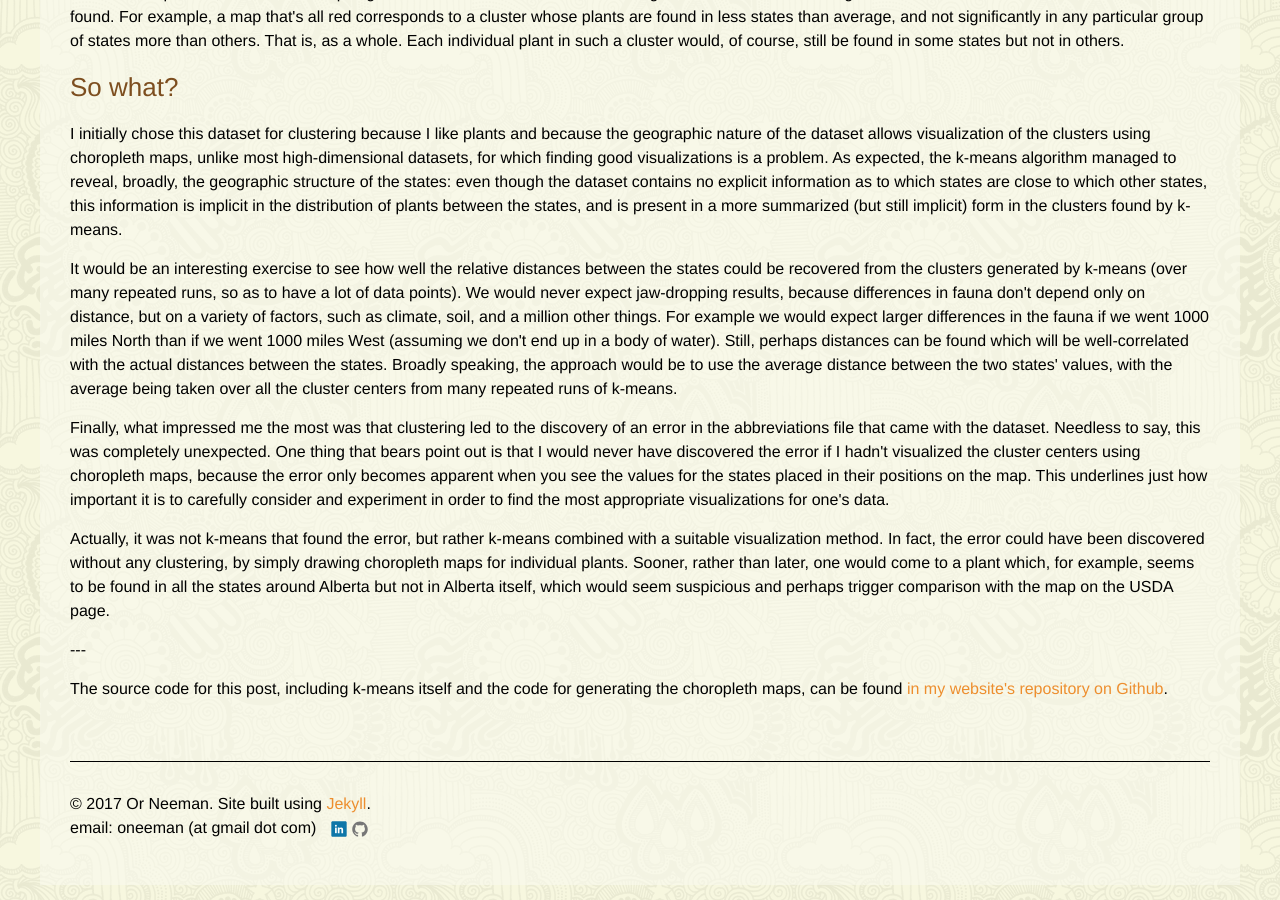
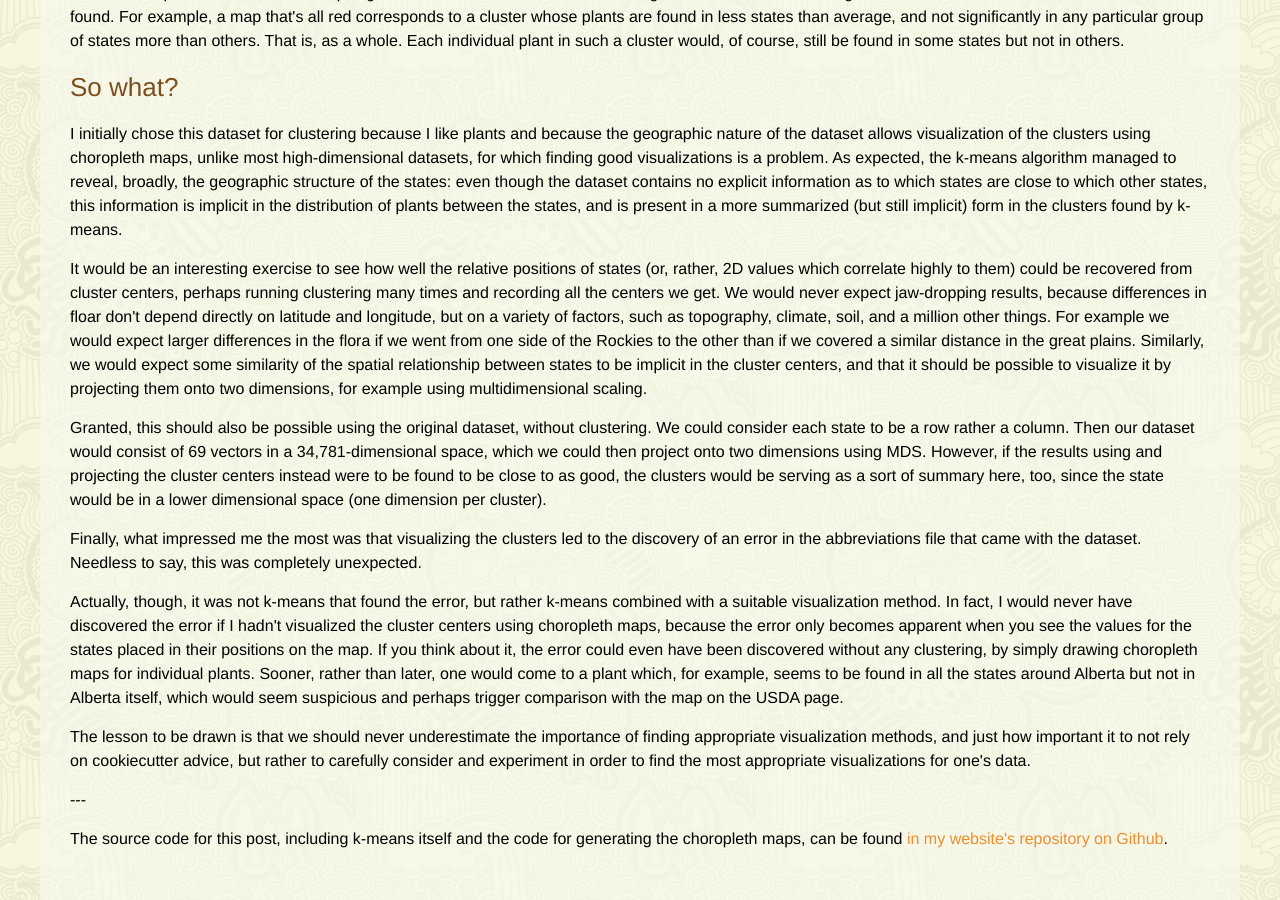
Before and after one commit to oneeman/oneeman.github.io, a Jekyll site: the page built from _posts/2017-04-24-plants-k-means-clustering.html, in a window 1280 px wide and 900 px high, scrolled down 2804 px. Built offline with Jekyll 4.4.1, drawn with Linux system fonts in a browser that asks for light colours.

Commit message:
Rework last section

```diff
--- a/_posts/2017-04-24-plants-k-means-clustering.html
+++ b/_posts/2017-04-24-plants-k-means-clustering.html
@@ -179,26 +179,35 @@ categories: blog
   </p>
 
   <p>
-    It would be an interesting exercise to see how well the relative distances between the states could be recovered from the clusters generated by k-means (over many repeated runs, so as to have a lot of data points).
-    We would never expect jaw-dropping results, because differences in fauna don't depend only on distance, but on a variety of factors, such as climate, soil, and a million other things.
-    For example we would expect larger differences in the fauna if we went 1000 miles North than if we went 1000 miles West (assuming we don't end up in a body of water).
-    Still, perhaps distances can be found which will be well-correlated with the actual distances between the states.
-    Broadly speaking, the approach would be to use the average distance between the two states' values, with the average being taken over all the cluster centers from many repeated runs of k-means.
+    It would be an interesting exercise to see how well the relative positions of states (or, rather, 2D values which correlate highly to them) could be recovered from cluster centers, perhaps running clustering many times and recording all the centers we get.
+    We would never expect jaw-dropping results, because differences in floar don't depend directly on latitude and longitude, but on a variety of factors, such as topography, climate, soil, and a million other things.
+    For example we would expect larger differences in the flora if we went from one side of the Rockies to the other than if we covered a similar distance in the great plains.
+    Similarly, we would expect some similarity of the spatial relationship between states to be implicit in the cluster centers, and that it should be possible to visualize it by projecting them onto two dimensions, for example using multidimensional scaling.
+  </p>
+  <p>
+    Granted, this should also be possible using the original dataset, without clustering.
+    We could consider each state to be a row rather a column.
+    Then our dataset would consist of 69 vectors in a 34,781-dimensional space, which we could then project onto two dimensions using MDS.
+    However, if the results using and projecting the cluster centers instead were to be found to be close to as good, the clusters would be serving as a sort of summary here, too, since the state would be in a lower dimensional space (one dimension per cluster).
   </p>
 
   <p>
-    Finally, what impressed me the most was that clustering led to the discovery of an error in the abbreviations file that came with the dataset.
+    Finally, what impressed me the most was that visualizing the clusters led to the discovery of an error in the abbreviations file that came with the dataset.
     Needless to say, this was completely unexpected.
-    One thing that bears point out is that I would never have discovered the error if I hadn't visualized the cluster centers using choropleth maps,
-    because the error only becomes apparent when you see the values for the states placed in their positions on the map.
-    This underlines just how important it is to carefully consider and experiment in order to find the most appropriate visualizations for one's data.
   </p>
 
   <p>
-    Actually, it was not k-means that found the error, but rather k-means combined with a suitable visualization method.
-    In fact, the error could have been discovered without any clustering, by simply drawing choropleth maps for individual plants.
+    Actually, though, it was not k-means that found the error, but rather k-means combined with a suitable visualization method.
+    In fact, I would never have discovered the error if I hadn't visualized the cluster centers using choropleth maps,
+    because the error only becomes apparent when you see the values for the states placed in their positions on the map.
+    If you think about it, the error could even have been discovered without any clustering, by simply drawing choropleth maps for individual plants.
     Sooner, rather than later, one would come to a plant which, for example, seems to be found in all the states around Alberta but not in Alberta itself, which would seem suspicious and perhaps trigger comparison with the map on the USDA page.
   </p>
+  <p>
+    The lesson to be drawn is that we should never underestimate the importance of finding appropriate visualization methods,
+    and just how important it to not rely on cookiecutter advice, but rather to carefully consider and experiment in order to find the most appropriate visualizations for one's data.
+  </p>
+
 
   <p>---
   </p>
```
